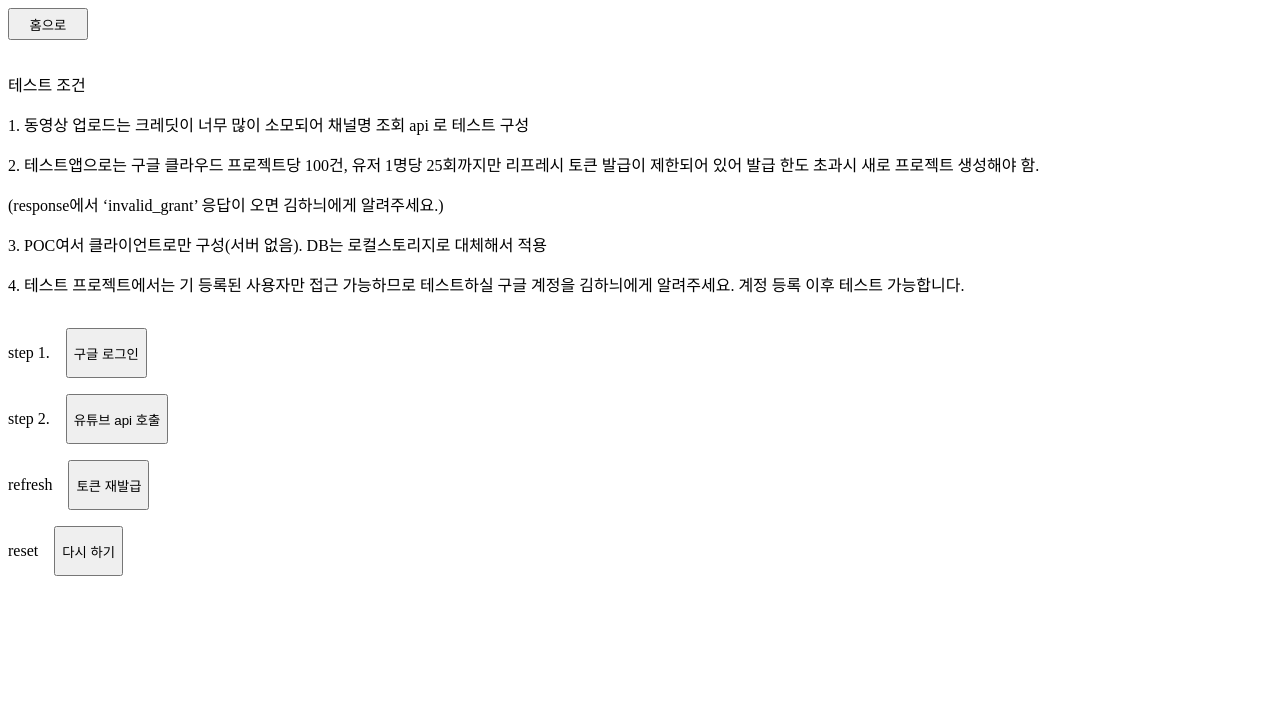
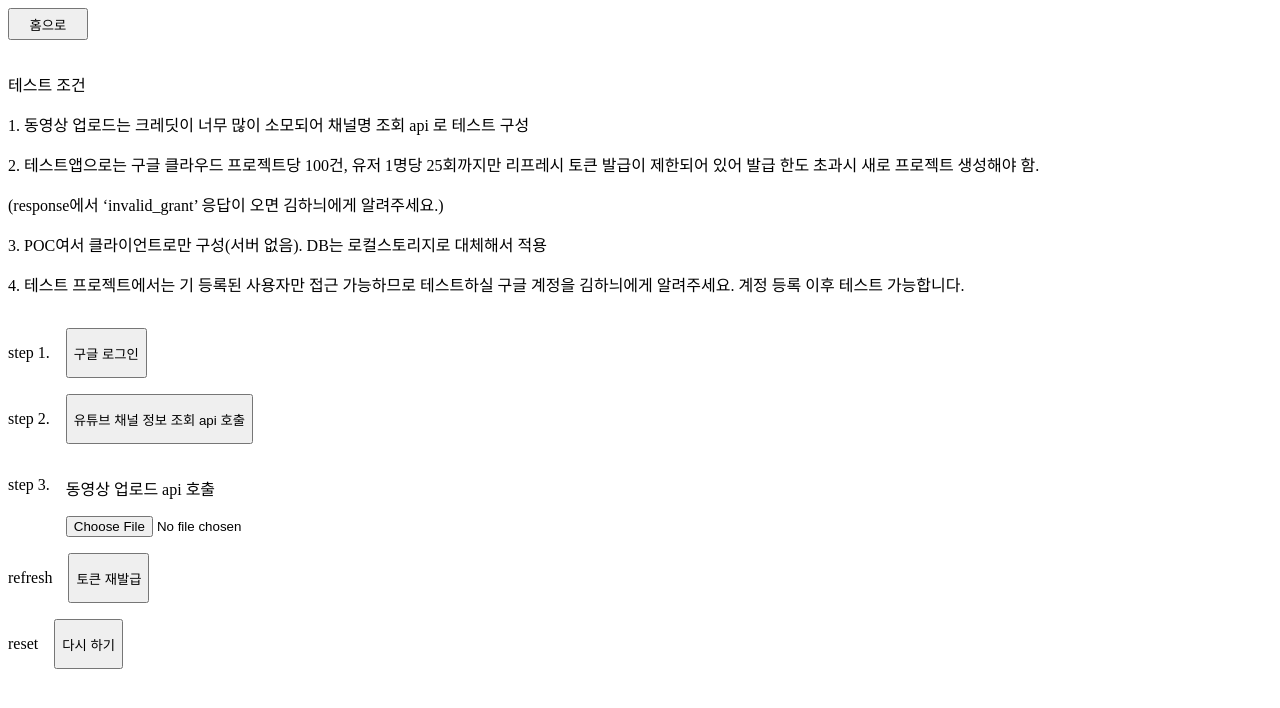
Before and after one commit to hani2057/oath-test, a React (Vite) app: page /youtube in a window 1280 px wide. Shown: the top 708 px of the page. Built offline with nearby package versions, Linux system fonts and the light colour scheme; no server answers.

Commit message:
[feat] 유튜브 동영상 업로드 추가

```diff
--- a/src/pages/youtube/youtube.tsx
+++ b/src/pages/youtube/youtube.tsx
@@ -24,10 +24,11 @@ const YOUTUBE_API_BASE_URL = "https://www.googleapis.com/youtube/v3";
 const OAUTH2_REFRESH_END_POINT = "https://oauth2.googleapis.com/token";
 
 export function Youtube() {
-  const [data, setData] = useState<{ items: TYouTubeChannel[] } | null>(null);
   const [accessToken, setAccessToken] = useState(
     localStorage.getItem("youtube_access_token")
   );
+  const [data, setData] = useState<{ items: TYouTubeChannel[] } | null>(null);
+  const [videoId, setVideoId] = useState<string | null>(null);
 
   const handleOauthLogIn = () => {
     localStorage.clear();
@@ -60,8 +61,38 @@ export function Youtube() {
         Authorization: `Bearer ${localStorage.getItem("youtube_access_token")}`,
       },
     });
-    console.log("res", res);
+    console.log("채널 정보 조회 res", res);
     setData(res.data);
+  };
+
+  const handleUploadVideo = async () => {
+    const file = document.getElementById("youtube-video") as HTMLInputElement;
+
+    const formData = new FormData();
+    formData.append("snippet", JSON.stringify({ title: "Test video" }));
+    formData.append("status", JSON.stringify({ privacyStatus: "private" }));
+    formData.append("file", file.files![0]);
+
+    try {
+      const res = await axios({
+        method: "post",
+        url: `${YOUTUBE_API_BASE_URL}/videos`,
+        headers: {
+          Authorization: `Bearer ${localStorage.getItem(
+            "youtube_access_token"
+          )}`,
+          "Content-Type": "multipart/form-data",
+        },
+        params: {
+          part: "snippet,status",
+        },
+        data: formData,
+      });
+      console.log("동영상 업로드 res", res);
+      setVideoId(res.data.id);
+    } catch (err) {
+      console.error(err);
+    }
   };
 
   const handleClickRefreshToken = async () => {
@@ -90,6 +121,7 @@ export function Youtube() {
     localStorage.clear();
     setData(null);
     setAccessToken(null);
+    setVideoId(null);
   };
 
   return (
@@ -125,8 +157,18 @@ export function Youtube() {
       </div>
       <div style={{ display: "flex", gap: "1rem" }}>
         <p>step 2.</p>
-        <button onClick={handleGetYoutubeChannels}>유튜브 api 호출</button>
+        <button onClick={handleGetYoutubeChannels}>
+          유튜브 채널 정보 조회 api 호출
+        </button>
         {data && <p>유튜브 채널 정보(채널명): {data.items[0].snippet.title}</p>}
+      </div>
+      <div style={{ display: "flex", gap: "1rem" }}>
+        <p>step 3.</p>
+        <div>
+          <p>동영상 업로드 api 호출</p>
+          <input type="file" id="youtube-video" onChange={handleUploadVideo} />
+        </div>
+        {videoId && <p>동영상 업로드 성공 videoId: {videoId}</p>}
       </div>
       <div style={{ display: "flex", gap: "1rem" }}>
         <p>refresh</p>
```
Also changed, not shown: 1 other file (tests, documents, lock files or other folders).
